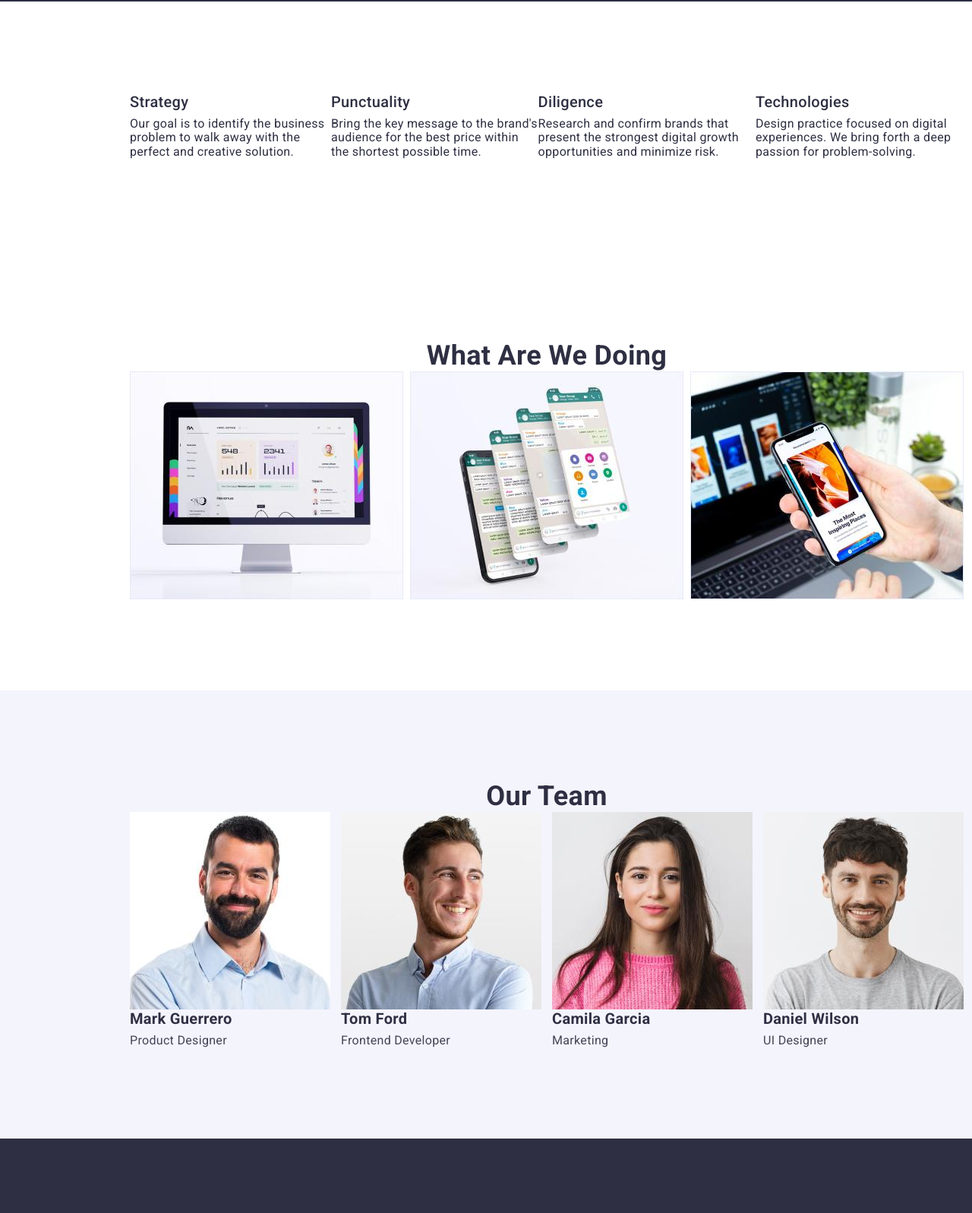
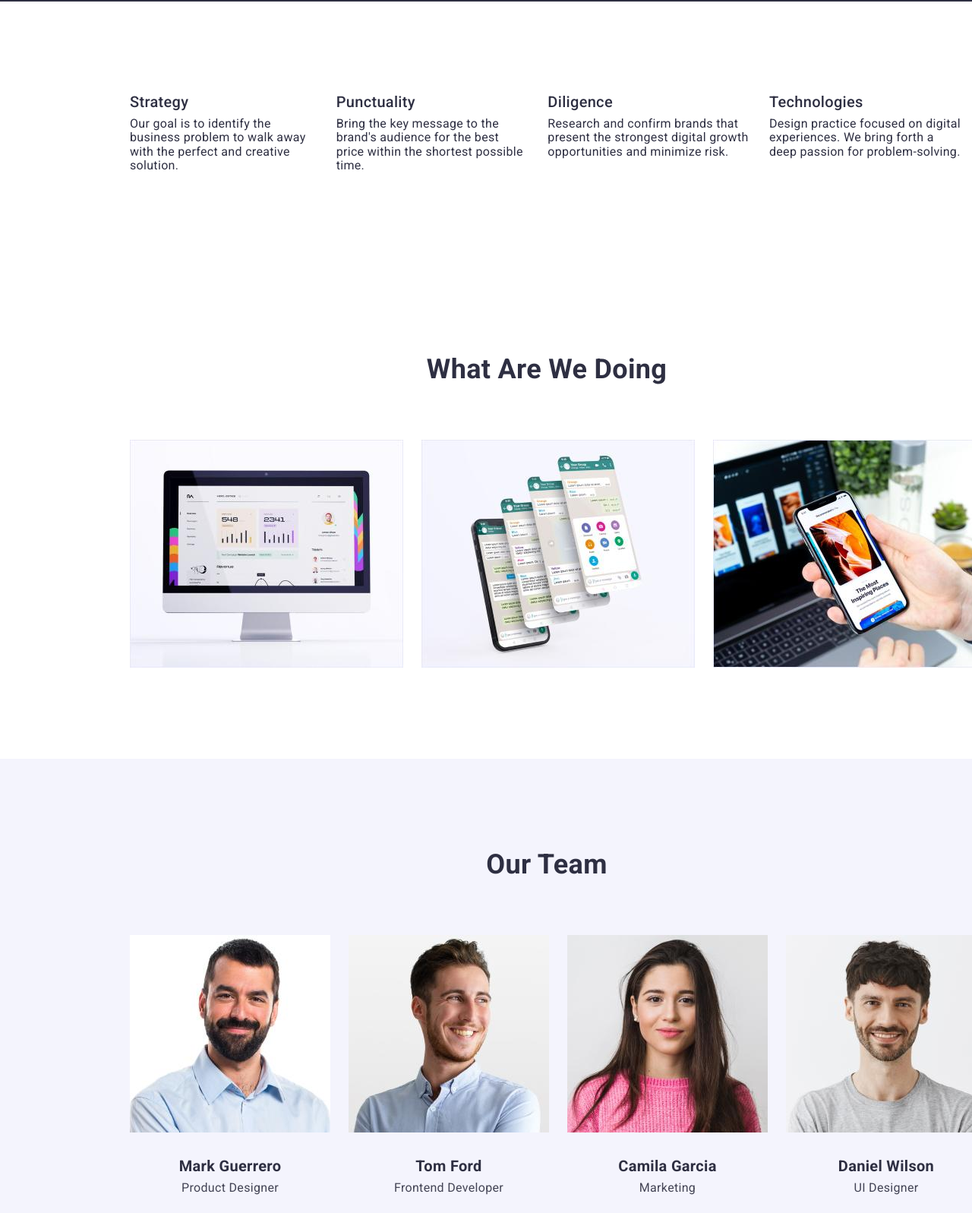
Before and after one commit to DaRia759/goit-markup-hw-04, a plain HTML site: page index.html in a window 1280 px wide. Shown: the part 680-2277 px from the top of the page at 76% size. Drawn offline with Linux system fonts and the light colour scheme.

Commit message:
Update css2

```diff
--- a/css/styles.css
+++ b/css/styles.css
@@ -23,7 +23,7 @@ html {
   box-sizing: inherit;
 }
 
-h1, h2,h3,h4,h5, h6, p {
+h1, h2, h3, h4, h5, h6, p {
   margin-top: 0;
   margin-bottom: 0;
 }
@@ -226,12 +226,11 @@ body {
 }
 
 
-/*Advantages*/
+/*Features*/
 
 .features-container {
   display: flex;
-  align-items: center;
-  justify-content: space-between;
+
 }
 
 .features .title {
@@ -244,19 +243,38 @@ body {
 .features-item .title {
   display: flex;
   align-items: center;
-  justify-content: space-between;
+}
+
+.item:not(:last-child) {
+  margin-right: 24px ;
 }
 
 .title {
   margin-bottom: 8px;
+
+  font-weight: 500;
+  font-size: 20px;
+  line-height: 1.2;
+
+  color: var(--accent-bg-color);
 }
 
+.text {
+  font-weight: 400;
+  color: var(--accent-bg-color);
+}
 
 /*Filters*/
 
 .filters {
   font-weight: 700;
   letter-spacing: 0.04em;
+}
+
+.filter {
+  display: flex;
+  flex-direction: row;
+  align-items: flex-start;
 }
 
 .visually-hidden {
@@ -325,20 +343,6 @@ body {
 }
 
 
-.title {
-
-
-  font-weight: 500;
-  font-size: 20px;
-  line-height: 1.2;
-
-  color: var(--accent-bg-color);
-}
-
-.text {
-  font-weight: 400;
-  color: var(--accent-bg-color);
-}
 
 
 /*Team*/
@@ -355,6 +359,8 @@ body {
 
   text-align: center;
   text-transform: capitalize;
+
+  margin-bottom: 72px;
 }
 
 .section-work {
@@ -363,22 +369,19 @@ body {
 
 .member-list {
   display: flex;
-  align-items: center;
-  justify-content: space-between;
+
 }
 
-.name,
-.position {
-  align-items: center;
-}
-
-
 .name {
-
+  padding-top: 32px;
   font-weight: 600;
   font-size: 20px;
   line-height: 1.2;
+  text-align: center;
+}
 
+.position {
+  text-align: center;
 }
 
 
@@ -395,12 +398,17 @@ body {
 }
 
 .footer-text {
+  width: 264px;
+  height: 72px;
+  left: 156px;
+  top: 2421px;
 
   font-weight: 400;
   font-size: 16px;
   line-height: 1.5;
 
   letter-spacing: 0.02em;
+  padding-top: 16px;
 
   color: #e7e9fc;
 }
--- a/index.html
+++ b/index.html
@@ -50,20 +50,20 @@
             <!--Section 2-->
             <div class="container">
                 <ul class="list features-container">
-                    <li class="features-item">
+                    <li class="features-item item">
                         <h2 class="title">Strategy</h2>
                         <p class="text">Our goal is to identify the business problem to walk away with the perfect and creative solution.
                         </p>
                     </li>
-                    <li class="features-item">
+                    <li class="features-item item">
                         <h2 class="title">Punctuality</h2>
                         <p class="text">Bring the key message to the brand's audience for the best price within the shortest possible time.</p>
                     </li>
-                    <li class="features-item">
+                    <li class="features-item item">
                         <h2 class="title">Diligence</h2>
                         <p class="text">Research and confirm brands that present the strongest digital growth opportunities and minimize risk.</p>
                     </li>
-                    <li class="features-item">
+                    <li class="features-item item">
                         <h2 class="title">Technologies</h2>
                         <p class="text">Design practice focused on digital experiences. We bring forth a deep passion for problem-solving.</p>
                     </li>
@@ -72,15 +72,15 @@
         </section>
 
 
-        <!--Examples-->
+        <!--Works-->
         <section class="section">
             <div class="container">
                 <h2 class="section-title">What are we doing</h2>
 
                 <ul class="work-list list">
-                    <li><img src="./images/screen.jpg" alt="screen" width="360" height="300"></li>
-                    <li><img src="./images/mobile_screens.jpg" alt="mobile_screens" width="360" height="300"></li>
-                    <li><img src="./images/application.jpg" alt="application" width="360" height="300"></li>
+                    <li class="item"><img src="./images/screen.jpg" alt="screen" width="360" height="300"></li>
+                    <li class="item"><img src="./images/mobile_screens.jpg" alt="mobile_screens" width="360" height="300"></li>
+                    <li class="item"><img src="./images/application.jpg" alt="application" width="360" height="300"></li>
                 </ul>
             </div>
 
@@ -88,29 +88,28 @@
         </section>
 
 
-
+        <!--Team-->
         <section class="section-work section">
             <div class="container">
-                <!--Team-->
                 <h2 class="section-title member">Our Team</h2>
 
                 <ul class="member-list list">
-                    <li>
+                    <li class="item">
                         <img src="./images/mark_guerrero.jpg" alt="Mark_Guerrero" width="264" height="260">
                         <h3 class="title name">Mark Guerrero</h3>
                         <p class="position">Product Designer</p>
                     </li>
-                    <li>
+                    <li class="item">
                         <img src="./images/tom_ford.jpg" alt="Tom_Ford" width="264" height="260">
                         <h3 class="title name">Tom Ford</h3>
                         <p class="position">Frontend Developer</p>
                     </li>
-                    <li>
+                    <li class="item">
                         <img src="./images/camila_garcia.jpg" alt="Camila_Garcia" width="264" height="260">
                         <h3 class="title name">Camila Garcia</h3>
                         <p class="position">Marketing</p>
                     </li>
-                    <li>
+                    <li class="item">
                         <img src="./images/daniel_wilson.jpg" alt="Daniel_Wilson" width="264" height="260">
                         <h3 class="title name">Daniel Wilson</h3>
                         <p class="position">UI Designer</p>
```
